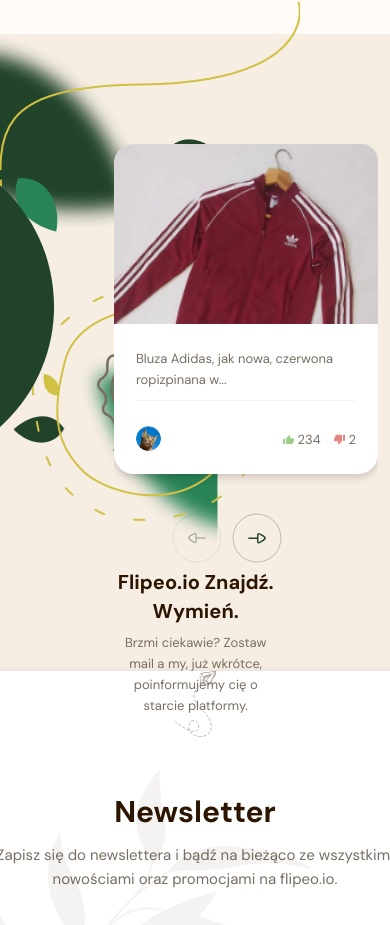
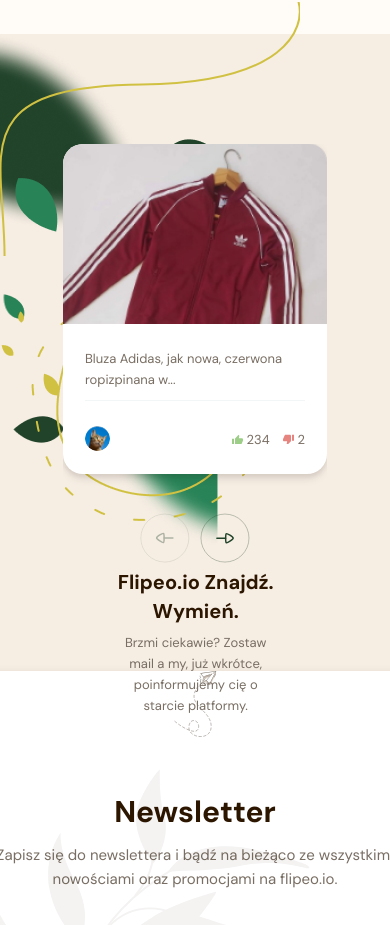
Before and after one commit to Maciek7987/flipeov2, a Next.js app: page / in a window 390 px wide. Shown: the part 2736-3661 px from the top of the page. Built offline with nearby package versions, Linux system fonts and the light colour scheme.

Commit message:
update slider

```diff
--- a/components/Section.js
+++ b/components/Section.js
@@ -13,27 +13,13 @@ import leavesRight from "../public/images/section/leaves-right.png";
 
 export default function Section() {
   let [number, setNumber] = useState(4);
-  let [widthWrap, setWidthWrap] = useState(1512);
-  let [widthSlider, setWidthSlider] = useState(1128);
+
   const responsive = () => {
-    const width = document.body.clientWidth;
-    if (width <= 952) {
-      setWidthWrap((widthWrap = 1512 - 864));
-      setWidthSlider((widthSlider = 1128 - 864));
-      setNumber((number = 1));
-    } else if (width <= 1239) {
-      setWidthWrap((widthWrap = 1512 - 576));
-      setWidthSlider((widthSlider = 1128 - 576));
-      setNumber((number = 2));
-    } else if (width <= 1527) {
-      setWidthWrap((widthWrap = 1512 - 288));
-      setWidthSlider((widthSlider = 1128 - 288));
-      setNumber((number = 3));
-    } else if (width > 1527) {
-      setWidthWrap((widthWrap = 1512));
-      setWidthSlider((widthSlider = 1128));
-      setNumber((number = 4));
-    }
+    const width = window.innerWidth;
+    if (width <= 962) setNumber((number = 1));
+    else if (width <= 1249) setNumber((number = 2));
+    else if (width <= 1537) setNumber((number = 3));
+    else if (width > 1537) setNumber((number = 4));
   };
   useEffect(() => {
     responsive();
@@ -41,10 +27,7 @@ export default function Section() {
   });
   return (
     <section className={styles.section}>
-      <div
-        style={{ width: `${widthWrap}px` }}
-        className={`wrapper ${styles.wrapper}`}
-      >
+      <div className={`wrapper ${styles.wrapper}`}>
         <div className={styles.section__greenBg}>
           <Image
             className={styles.img}
@@ -53,7 +36,7 @@ export default function Section() {
           />
           <h2 className={styles.title}>Popularne przedmioty na flipeo.io</h2>
         </div>
-        <div style={{ width: `${widthSlider}px` }} className={styles.slider}>
+        <div className={styles.slider}>
           <Slider number={number}></Slider>
         </div>
       </div>
--- a/components/Slider.js
+++ b/components/Slider.js
@@ -111,7 +111,9 @@ export default function Slider({ number }) {
           <Product
             src={bike}
             alt={"bike"}
-            paragraphElement={<p>Czerwony rower firmstrong, retro, jak nowy</p>}
+            paragraphElement={
+              <p>Czerwony rower firmstrong, retro, vintage, jak nowy b...</p>
+            }
             numberProduct={"sixth"}
             numberFirst={194}
             numberSecond={3}
@@ -122,7 +124,7 @@ export default function Slider({ number }) {
             src={books}
             alt={"books"}
             paragraphElement={
-              <p>Cała kolekcja komiksów kaczor doland</p>
+              <p>Cała kolekcja komiksów kaczor doland, niepowtar...</p>
             }
             numberProduct={"seventh"}
             numberFirst={325}
--- a/styles/Section.module.scss
+++ b/styles/Section.module.scss
@@ -13,8 +13,23 @@
     display: flex;
     flex-direction: row;
     gap: 58.93px;
+    width: 1512px;
     max-width: 1512px;
     margin: 0;
+    @media (max-width: 1537px) {
+      width: calc(1512px - 288px);
+    }
+    @media (max-width: 1249px) {
+      width: calc(1512px - 576px);
+    }
+    @media (max-width: 962px) {
+      width: calc(1512px - 864px);
+    }
+    @media (max-width: 678px) {
+      width: 100%;
+      right: 0;
+      justify-content: center;
+    }
   }
   &__greenBg {
     display: block;
@@ -23,6 +38,9 @@
     width: 325.07px;
     height: auto;
     min-height: 500px;
+    @media (max-width: 678px) {
+      display: none;
+    }
     img {
       width: 100%;
       height: auto;
@@ -39,9 +57,19 @@
     }
   }
   .slider {
+    width: 1128px;
     height: calc(330px + 50px + 41px);
     z-index: 99999;
     overflow-x: hidden;
+    @media (max-width: 1537px) {
+      width: calc(1128px - 288px);
+    }
+    @media (max-width: 1249px) {
+      width: calc(1128px - 576px);
+    }
+    @media (max-width: 962px) {
+      width: calc(1128px - 864px);
+    }
   }
   .newsletter {
     display: flex;
--- a/styles/global.scss
+++ b/styles/global.scss
@@ -204,6 +204,9 @@ input {
   @media (max-width: 1239px) {
     left: calc(58px) !important;
   }
+  @media (max-width: 678px) {
+    left: 77px !important;
+  }
   &:hover {
     background-color: $green-color;
     background-image: url("../public/images/section/buttonsArrow/left/Property1=hover.svg");
@@ -223,7 +226,10 @@ input {
   background-size: cover;
   transition: 0.2s ease-in-out;
   @media (max-width: 952px) {
-    left: calc(118px) !important;
+    left: 118px !important;
+  }
+  @media (max-width: 678px) {
+    left: 137px !important;
   }
   &:hover {
     background-color: $green-color;
```
